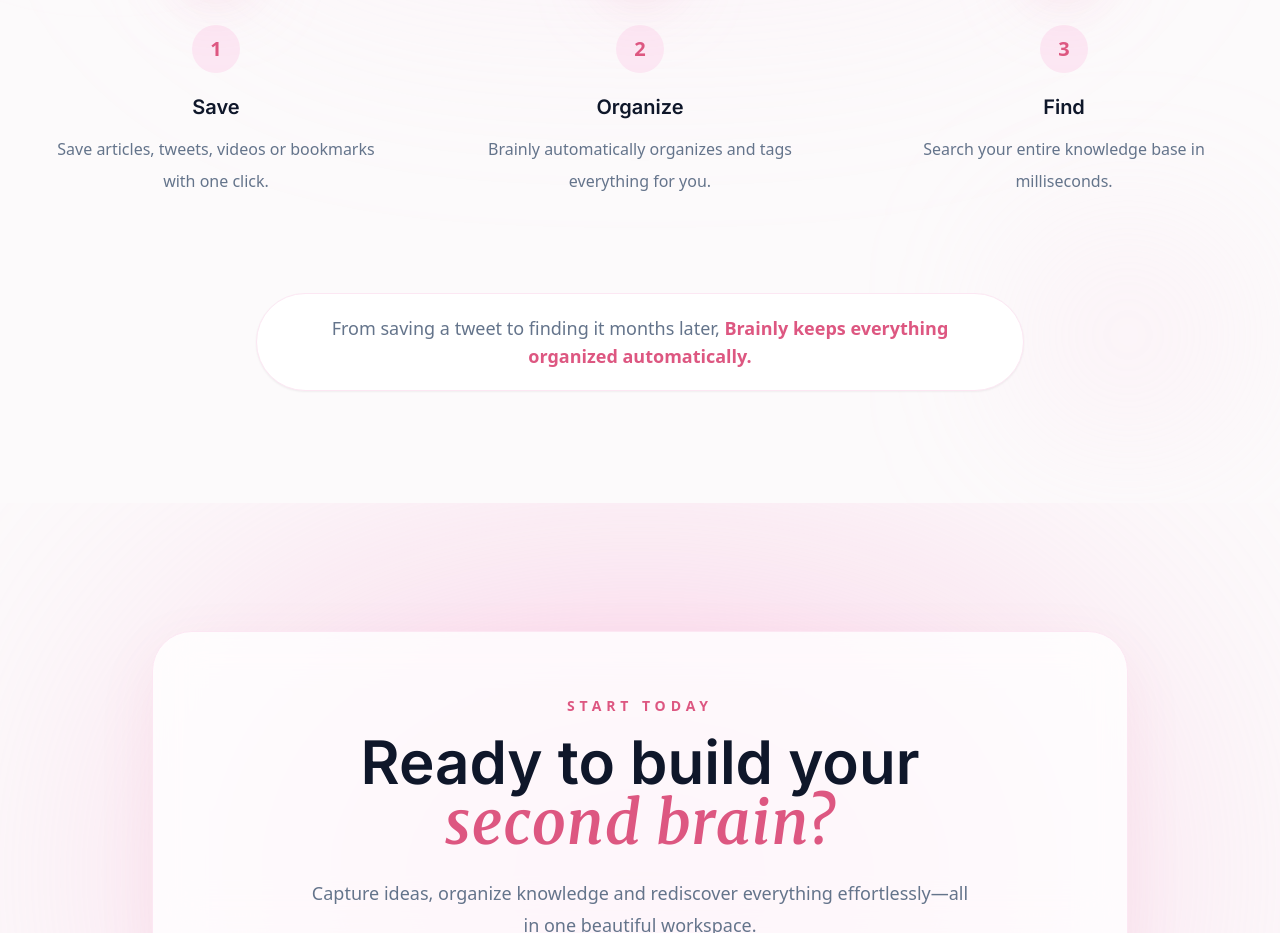
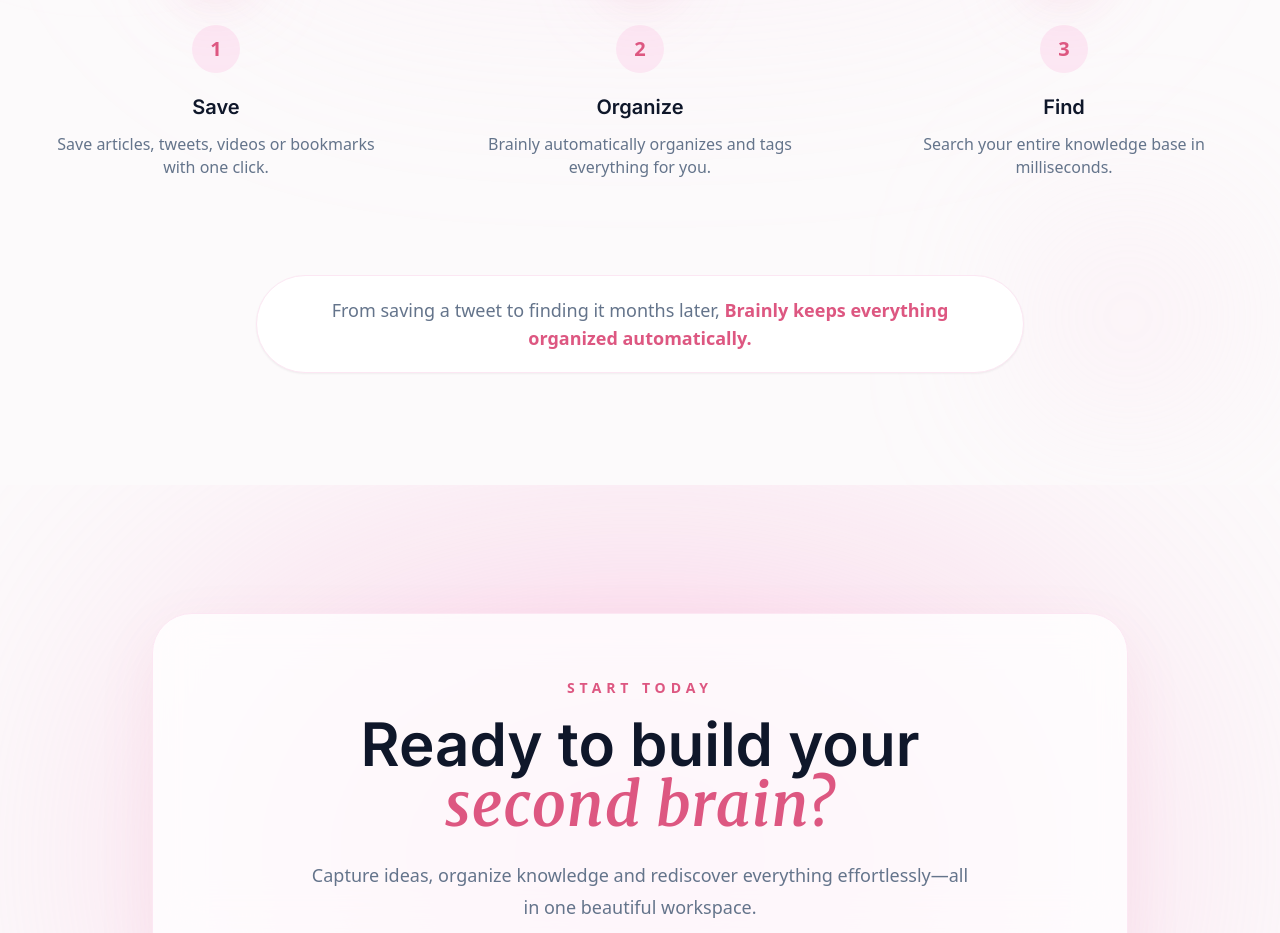
Before and after one commit to hritika021/brainly, a React (Vite) app in the folder frontend/: page / in a window 1280 px wide. Shown: the part 2280-3213 px from the top of the page. Built offline with nearby package versions, Linux system fonts and the light colour scheme; no server answers; a web font is replaced by a local one.

Commit message:
Fix font of steps

```diff
--- a/frontend/src/components/HowItWorks.tsx
+++ b/frontend/src/components/HowItWorks.tsx
@@ -110,7 +110,7 @@
                     <motion.h3 variants={fadeUp} className="mt-5 text-xl font-[Inter] font-semibold text-slate-900">
                     {step.title}
                   </motion.h3>
-<motion.p variants={fadeUp} className="mt-3 max-w-xs text-base leading-8 text-slate-500">
+<motion.p variants={fadeUp} className="mt-3 max-w-xs text-base leading-[23px] text-slate-500">
                     {step.description}
                   </motion.p>
 
```
